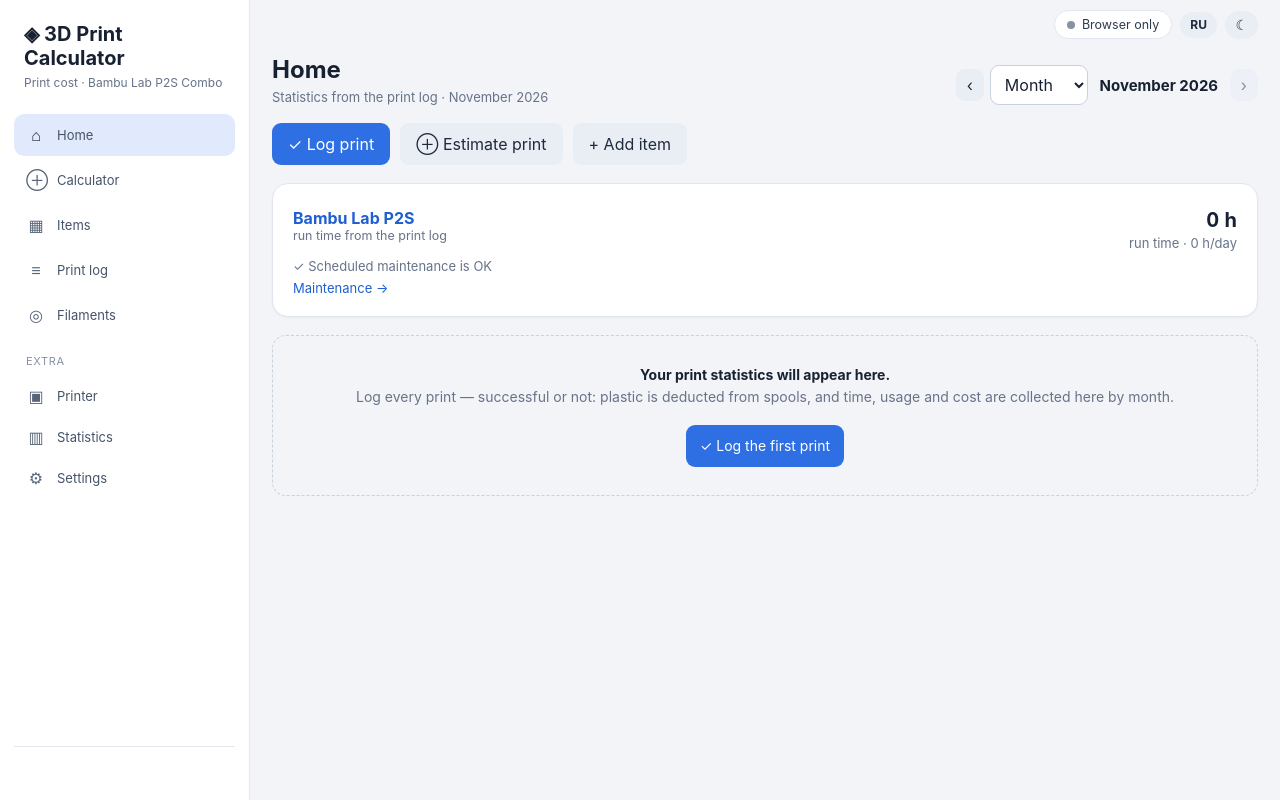
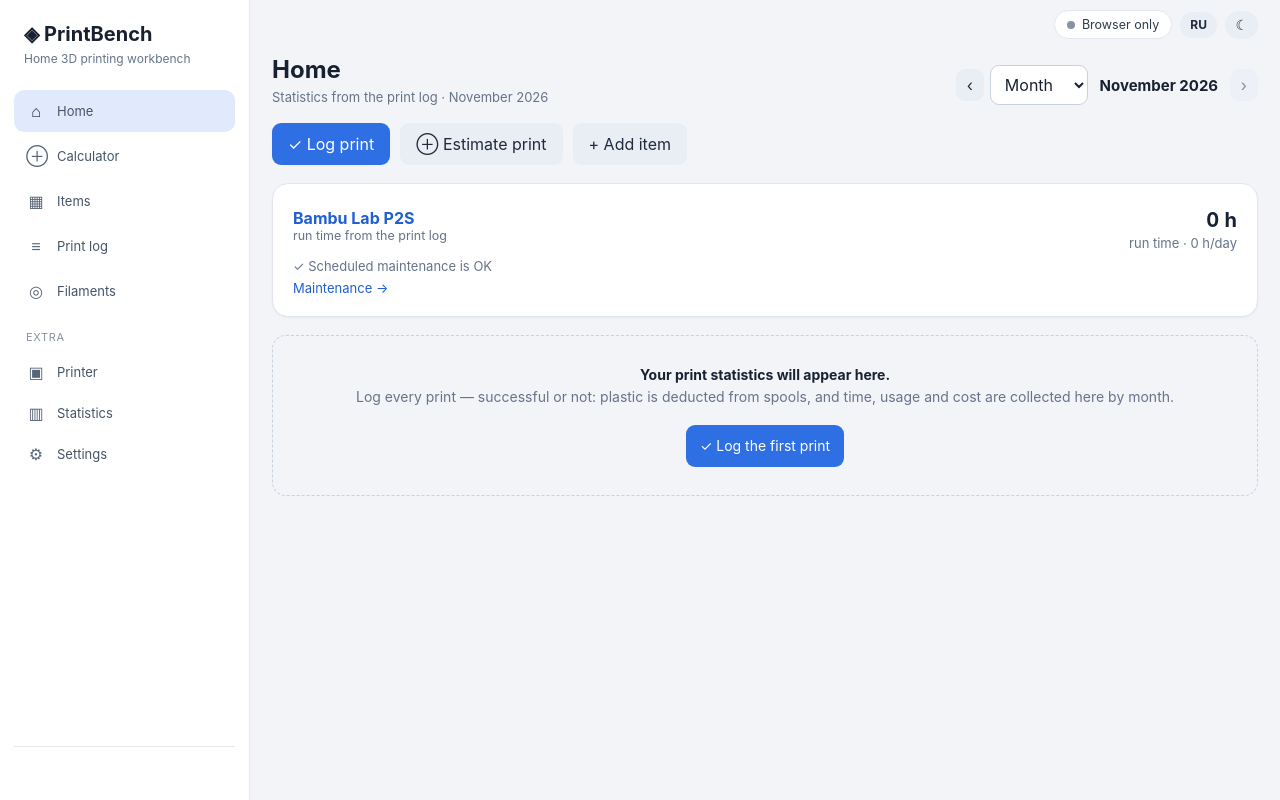
Before and after one commit to FominS/3d-print-calculator, a plain HTML site: page index.html in a window 1280 px wide. Drawn offline with Linux system fonts and the light colour scheme.

Commit message:
Переименование проекта в PrintBench — мастерская домашней 3D-печати
Название и подзаголовок в интерфейсе, манифесте, переводе EN и README.
Папка в Google Drive и адрес сайта не меняются ради совместимости.

Co-Authored-By: Claude Opus 5.5 <noreply@anthropic.com>

```diff
--- a/index.html
+++ b/index.html
@@ -1,9 +1,9 @@
-<!doctype html><html lang="ru"><head><meta charset="utf-8"><meta name="viewport" content="width=device-width,initial-scale=1"><title>3D Print Calculator • Себестоимость печати</title>
-<meta name="description" content="Себестоимость 3D-печати, каталог изделий, учёт катушек филамента и журнал печати. Работает в браузере, данные — у вас.">
+<!doctype html><html lang="ru"><head><meta charset="utf-8"><meta name="viewport" content="width=device-width,initial-scale=1"><title>PrintBench — мастерская домашней 3D-печати</title>
+<meta name="description" content="PrintBench — мастерская домашней 3D-печати: калькулятор себестоимости, каталог изделий, учёт катушек филамента, журнал печати и обслуживание принтера. Работает в браузере, данные — у вас.">
 <meta name="theme-color" content="#121b30"><link rel="icon" href="icon.svg" type="image/svg+xml"><link rel="manifest" href="manifest.webmanifest"><link rel="apple-touch-icon" href="icon.svg">
 <script>(function(){var t="auto";try{t=localStorage.getItem("p2s_theme")||"auto"}catch(e){}var d=t==="auto"?(matchMedia("(prefers-color-scheme: light)").matches?"light":"dark"):t;document.documentElement.dataset.theme=d})()</script>
 <link rel="stylesheet" href="css/style.css"></head></head><body><div class="app">
-<aside class="side"><div class="brand"><b>◈ 3D Print Calculator</b><span>Себестоимость печати · Bambu Lab P2S Combo</span></div>
+<aside class="side"><div class="brand"><b>◈ PrintBench</b><span>Мастерская домашней 3D-печати</span></div>
 <nav class="mainnav" aria-label="Основные разделы"><a href="#home" data-nav="home"><span class="ic">⌂</span><span class="lbl">Главная</span><span class="lbs">Главная</span></a><a href="#calc" data-nav="calc"><span class="ic">⊕</span><span class="lbl">Калькулятор</span><span class="lbs">Расчёт</span></a><a href="#catalog" data-nav="catalog"><span class="ic">▦</span><span class="lbl">Изделия</span><span class="lbs">Изделия</span><span class="badge" id="navCount"></span></a><a href="#log" data-nav="log"><span class="ic">≡</span><span class="lbl">Журнал печати</span><span class="lbs">Журнал</span></a><a href="#spools" data-nav="spools"><span class="ic">◎</span><span class="lbl">Филаменты</span><span class="lbs">Филаменты</span><span class="badge warnb" id="navSpools"></span></a><button type="button" class="navmore" id="navMore" aria-expanded="false"><span class="ic">⋯</span><span class="lbl">Ещё</span><span class="lbs">Ещё</span></button></nav>
 <nav class="subnav" id="subNav" aria-label="Дополнительно"><div class="navsep">Дополнительно</div><a href="#printer" data-nav="printer"><span class="ic">▣</span><span class="lbl">Принтер</span><span class="badge warnb" id="navPrinter"></span></a><a href="#stats" data-nav="stats"><span class="ic">▥</span><span class="lbl">Статистика</span></a><a href="#settings" data-nav="settings"><span class="ic">⚙</span><span class="lbl">Настройки</span></a></nav>
 <div class="side-foot"><div class="status" id="status" role="status"></div></div></aside>
--- a/js/bambu.js
+++ b/js/bambu.js
@@ -1,5 +1,5 @@
 /*
- * Bambu Lab Cloud для 3D Print Calculator: вход и загрузка истории печати.
+ * Bambu Lab Cloud для PrintBench: вход и загрузка истории печати.
  *
  * Браузер не может обращаться к api.bambulab.com напрямую (нет CORS), поэтому все
  * запросы идут через ваш Cloudflare Worker (worker/bambu-proxy.js) — его адрес
--- a/js/gdrive.js
+++ b/js/gdrive.js
@@ -1,5 +1,6 @@
 /*
- * Хранилище Google Drive для 3D Print Calculator.
+ * Хранилище Google Drive для PrintBench.
+ * Папка в Drive по-прежнему называется «3D Print Calculator» — так сохраняется доступ к уже записанным данным.
  * Вход — Google Identity Services (token model), данные — Drive REST API v3.
  * Область доступа drive.file: приложение видит только файлы, которые создало само,
  * остальной Google Drive ему недоступен.
--- a/js/i18n-en.js
+++ b/js/i18n-en.js
@@ -11,7 +11,7 @@ window.I18N_EN = {
   "24 ч": "24 h",
   "2× магнит 6×3 мм": "2× magnet 6×3 mm",
   "36 ч": "36 h",
-  "3D Print Calculator • Себестоимость печати": "3D Print Calculator • Print cost",
+  "PrintBench — мастерская домашней 3D-печати": "PrintBench — your home 3D printing workbench",
   "48 ч": "48 h",
   "4× винт M3×10": "4× screw M3×10",
   "= 4 ч": "= 4 h",
@@ -604,11 +604,11 @@ window.I18N_EN = {
   "Связать с катушкой": "Link to spool",
   "Сделать обложкой": "Make cover",
   "Себестоимость": "Cost",
-  "Себестоимость 3D-печати, каталог изделий, учёт катушек филамента и журнал печати. Работает в браузере, данные — у вас": "3D printing cost, item catalog, filament spool tracking and print log. Runs in the browser, your data stays with you",
+  "PrintBench — мастерская домашней 3D-печати: калькулятор себестоимости, каталог изделий, учёт катушек филамента, журнал печати и обслуживание принтера. Работает в браузере, данные — у вас": "PrintBench — your home 3D printing workbench: print cost calculator, item catalog, filament spool tracking, print log and printer maintenance. Runs in your browser, your data stays with you",
   "Себестоимость на грамм изделия": "Cost per gram of item",
   "Себестоимость печатей": "Print cost",
   "Себестоимость печатей, ₽": "Print cost, ₽",
-  "Себестоимость печати · Bambu Lab P2S Combo": "Print cost · Bambu Lab P2S Combo",
+  "Мастерская домашней 3D-печати": "Home 3D printing workbench",
   "Сегодня": "Today",
   "Сентябрь": "September",
   "Серебристый": "Silver",
--- a/worker/bambu-proxy.js
+++ b/worker/bambu-proxy.js
@@ -1,5 +1,5 @@
 /*
- * Cloudflare Worker: CORS-прокси к Bambu Lab Cloud API для 3D Print Calculator.
+ * Cloudflare Worker: CORS-прокси к Bambu Lab Cloud API для PrintBench.
  *
  * Зачем: api.bambulab.com не отдаёт CORS-заголовки, поэтому сайт на GitHub Pages
  * не может обращаться к нему из браузера напрямую. Worker пересылает запросы
@@ -55,7 +55,7 @@ async function image(u, h) {
   try { t = new URL(u); } catch { return json(400, { error: 'bad url' }, h); }
   if (t.protocol !== 'https:' || !IMG_HOST.test(t.hostname)) return json(403, { error: 'host not allowed' }, h);
   let res;
-  try { res = await fetch(t.toString(), { headers: { 'User-Agent': '3d-print-calculator-proxy/1.0' }, redirect: 'follow' }); }
+  try { res = await fetch(t.toString(), { headers: { 'User-Agent': 'printbench-proxy/1.0' }, redirect: 'follow' }); }
   catch { return json(502, { error: 'upstream unreachable' }, h); }
   const ct = res.headers.get('Content-Type') || '';
   if (!res.ok || !/^image\//.test(ct)) return json(502, { error: 'not an image', status: res.status }, h);
@@ -78,7 +78,7 @@ export default {
 
     const region = request.headers.get('X-Bambu-Region') === 'cn' ? 'cn' : 'global';
     const target = HOSTS[region] + url.pathname + url.search;
-    const headers = new Headers({ 'Accept': 'application/json', 'User-Agent': '3d-print-calculator-proxy/1.0' });
+    const headers = new Headers({ 'Accept': 'application/json', 'User-Agent': 'printbench-proxy/1.0' });
     const auth = request.headers.get('Authorization');
     if (auth) headers.set('Authorization', auth);
     const init = { method, headers, redirect: 'manual' };
```
Also changed, not shown: 3d_print_cost.html (+1 -1 lines), manifest.webmanifest, 3 other files.
